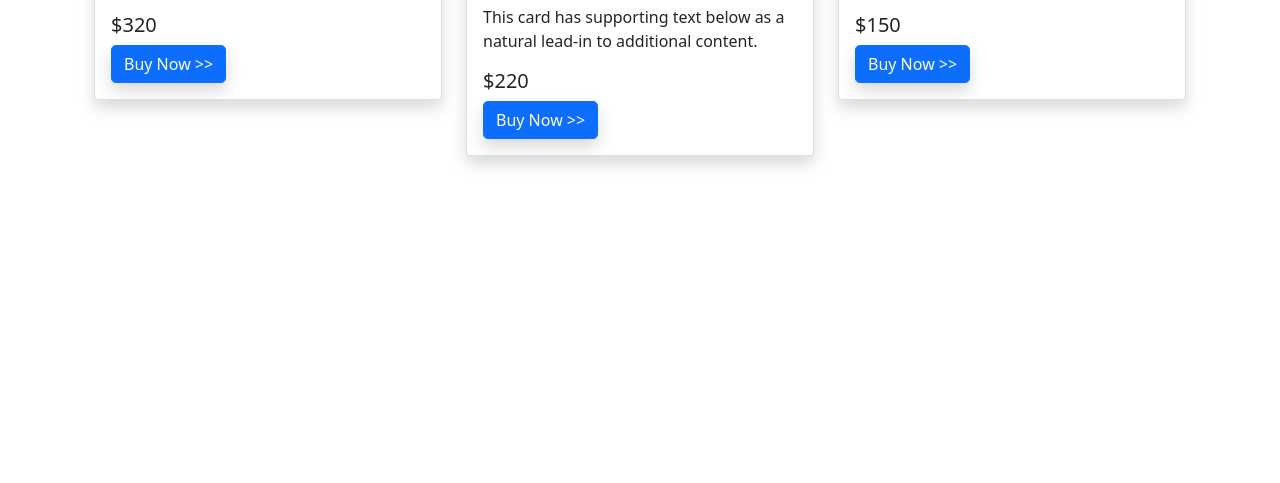
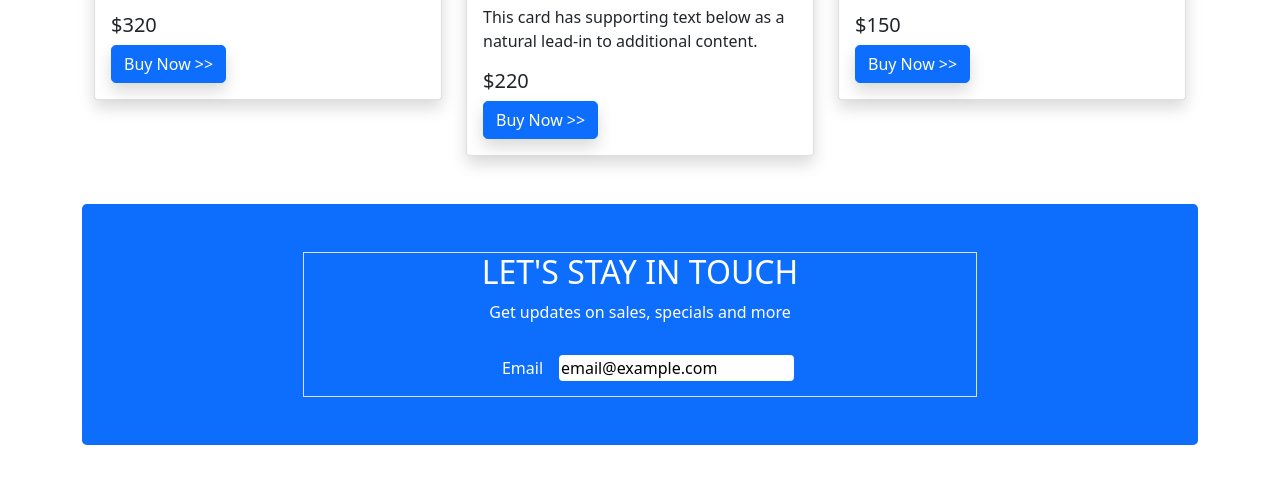
Before and after one commit to MoidulHasan/sellbaz, a plain HTML site: page index.html in a window 1280 px wide. Shown: the part 1836-2319 px from the top of the page. Before the commit the page ends 2088 px from the top, so only its background shows below. Drawn offline with nearby package versions, Linux system fonts and the light colour scheme.

Commit message:
Email Submission Form Added

```diff
--- a/index.html
+++ b/index.html
@@ -176,7 +176,7 @@
                             <h5 class="card-title">Supply 350</h5>
                             <p class="card-text">This is a longer card with supporting text below as a natural lead-in
                                 to additional. </p>
-                                <h5>$120</h5>
+                            <h5>$120</h5>
                             <a href="#" class="btn btn-primary rounded-3 shadow">Buy Now >></a>
                         </div>
                     </div>
@@ -222,7 +222,7 @@
                             <h5 class="card-title">Bag Name 1</h5>
                             <p class="card-text">This is a longer card with supporting text below as a natural lead-in
                                 to additional. </p>
-                                <h5>$320</h5>
+                            <h5>$320</h5>
                             <a href="#" class="btn btn-primary rounded-3 shadow">Buy Now >></a>
                         </div>
                     </div>
@@ -255,6 +255,29 @@
         </div>
         <!-- BACKPACK SECTION END -->
 
+        <!-- FORM SECTION START -->
+        <div class="container bg-primary text-white d-flex justify-content-center p-5 rounded-3">
+            <div class="border row">
+                <div class="col-12 flex-column d-flex align-items-center">
+                    <h2>
+                        LET'S STAY IN TOUCH
+                    </h2>
+                    <p>
+                        Get updates on sales, specials and more
+                    </p>
+                </div>
+                <div class="col-12 d-flex justify-content-center">
+                    <form action="">
+                        <div class="d-flex align-items-center">
+                            <label for="staticEmail" class="m-3">Email</label>
+                            <input class="rounded border-0" type="text" id="staticEmail"
+                                    value="email@example.com">
+                        </div>
+                    </form>
+                </div>
+            </div>
+        </div>
+        <!-- FORM SECTION END -->
     </section>
 
 
```
